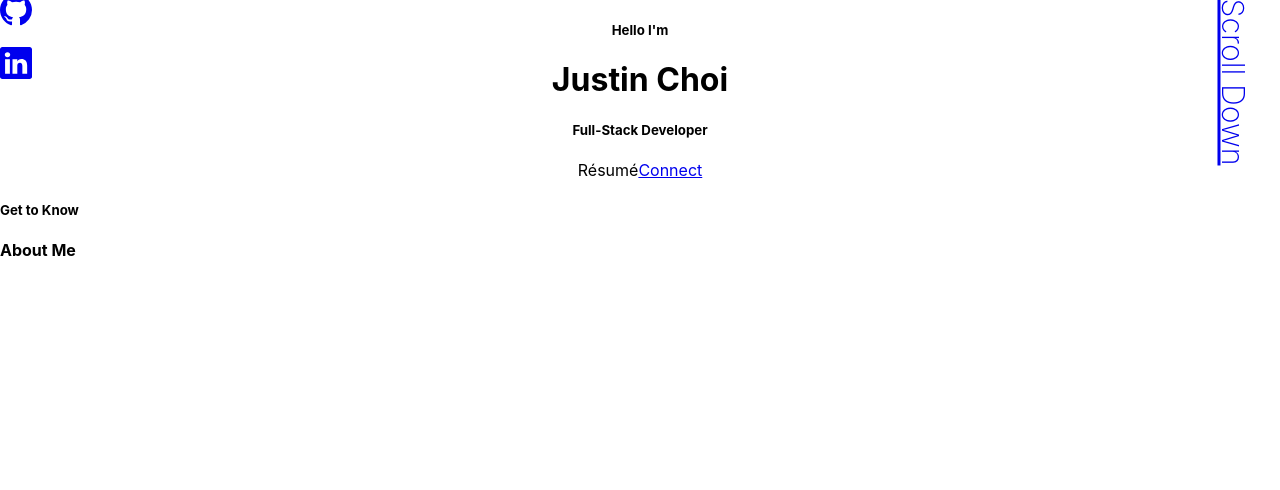
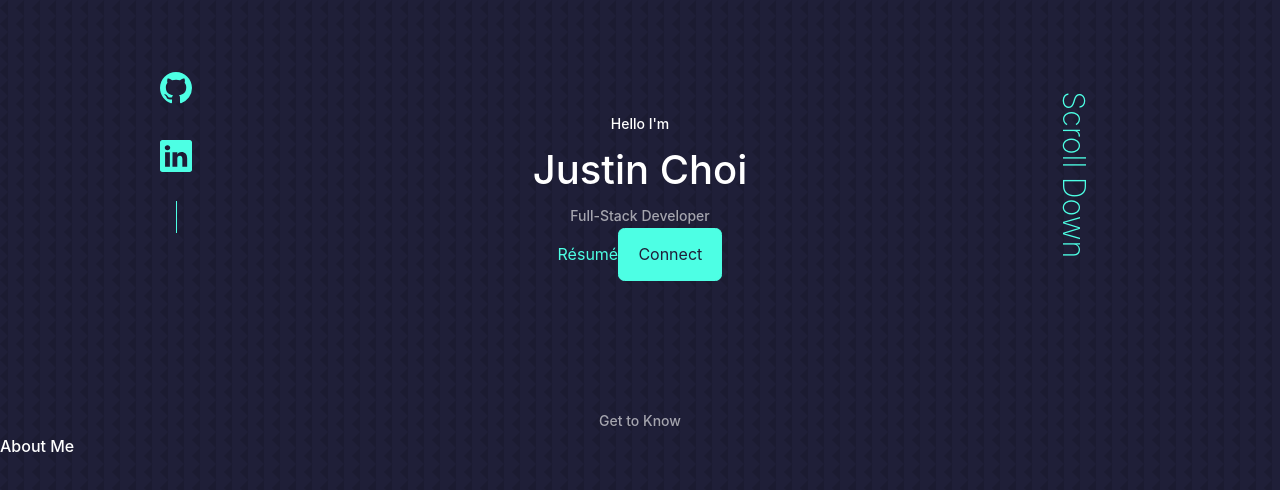
Before and after one commit to justinschoi93/portfolio, a React (Create React App) app in the folder main/: page / in a window 1280 px wide. Shown: the top 490 px of the page. Built offline with nearby package versions, Linux system fonts and the light colour scheme.

Commit message:
updated index styling

```diff
--- a/main/src/components/header/header.css
+++ b/main/src/components/header/header.css
@@ -1,4 +1,4 @@
-.header {
+header {
     padding-top: 7rem;
 }
 
--- a/main/src/index.css
+++ b/main/src/index.css
@@ -1,13 +1,142 @@
+* {
+  margin: 0;
+  padding: 0;
+  border: 0;
+  outline: 0;
+  box-sizing: border-box;
+  list-style: none;
+  text-decoration: none;
+}
+
+:root {
+  --color-bg: #1f1f38;
+  --color-nav: rgba(0, 0, 0, 0.3);
+  --color-bg-variant: #2c2c6c;
+  --color-primary: #4dffe4;
+  --color-primary-variant: rgba(77, 255, 228, 0.4);
+  --color-white: white;
+  --color-light: rgba(255, 255, 255, 0.6);
+
+  --transition: all 400ms ease;
+
+  --container-width-lg: 75%;
+  --container-width-md: 86%;
+  --container-width-sm: 90%;
+}
+
+html {
+  scroll-behavior: smooth;
+}
+
 body {
-  margin: 0;
   font-family: -apple-system, BlinkMacSystemFont, 'Segoe UI', 'Roboto', 'Oxygen',
     'Ubuntu', 'Cantarell', 'Fira Sans', 'Droid Sans', 'Helvetica Neue',
     sans-serif;
   -webkit-font-smoothing: antialiased;
   -moz-osx-font-smoothing: grayscale;
+  background: var(--color-bg);
+  color: var(--color-white);
+  line-height: 1.7;
+  background-image: url(../src/assets/bg-texture.png);
 }
 
-code {
-  font-family: source-code-pro, Menlo, Monaco, Consolas, 'Courier New',
-    monospace;
+
+/* -------- GENERAL STYLES --------- */
+.container {
+  width: var(--container-width-lg);
+  margin: 0 auto;
 }
+
+h1,
+h2,
+h3,
+h4,
+h5 {
+  font-weight: 500;
+}
+
+h1 {
+  font-size: 2.5rem;
+}
+
+h5 {
+  font-size: 14px;
+}
+
+section {
+  margin-top: 8rem;
+}
+
+section > h2,
+section > h5 {
+  text-align: center;
+  color: var(--color-light);
+}
+
+section > h2 {
+  color: var(--color-primary);
+  margin-bottom: 3rem;
+}
+
+.text-light {
+  color: var(--color-light);
+}
+
+a {
+  color: var(--color-primary);
+  transition: var(--transition);
+}
+
+a:hover {
+  color: var(--color-white);
+}
+
+.btn {
+  width: max-content;
+  display: inline-block;
+  color: var(--color-primary);
+  padding: 0.75rem 1.2rem;
+  border-radius: 0.4rem;
+  cursor: pointer;
+  border: 1px solid var(--color-primary);
+  transition: var(--transition);
+}
+
+.btn:hover {
+  background: var(--color-white);
+  color: var(--color-bg);
+  border-color: transparent;
+}
+
+.btn-primary {
+  background: var(--color-primary);
+  color: var(--color-bg)
+}
+
+img {
+  display: block;
+  width: 100%;
+  object-fit: cover;
+}
+
+/* ----- MEDIUM MEDIA QUERY ----- */
+@media screen and (max-width: 1024px) {
+  .container {
+    width: var(--container-width-md);
+  }
+
+  section {
+    margin-top: 6rem;
+  };
+}
+
+/* ----- SMALL MEDIA QUERY ----- */
+@media screen and (max-width: 600px) {
+  .container {
+    width: var(--container-width-sm);
+  }
+
+  section > h2 {
+    margin-bottom: 2rem;
+  };
+}
```
Also changed, not shown: main/src/assets/bg-texture.png (added).
